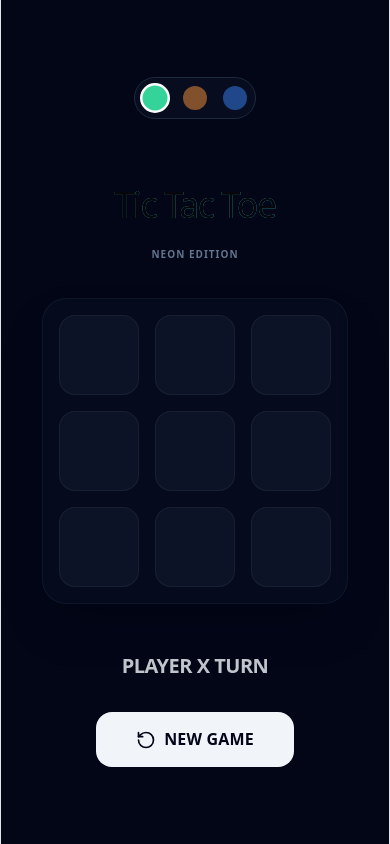
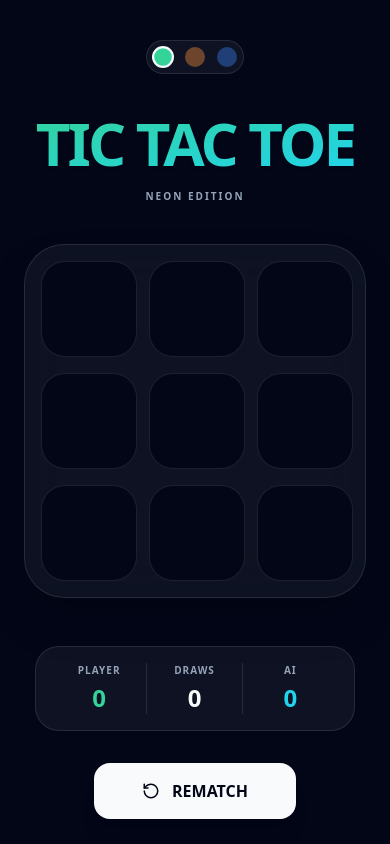
Before and after one commit to RomiValladares/TicTacToeReact, a React (Vite) app: page / in a window 390 px wide. Built offline with nearby package versions, Linux system fonts and the light colour scheme.

Commit message:
implement session scoreboard, winning line highlights, and status feedback

```diff
--- a/src/features/game/TicTacToe.tsx
+++ b/src/features/game/TicTacToe.tsx
@@ -1,14 +1,14 @@
 import React, { useState, useEffect } from 'react';
+import { X, Circle, RotateCcw } from 'lucide-react';
 import {
     createEmptyBoard,
     applyMove,
     getWinner,
+    getWinningLine,
     getBestMove,
     PLAYERS,
     type Board
 } from '../../core/gameLogic';
-
-import { X, Circle, RotateCcw } from 'lucide-react';
 
 export const TicTacToe: React.FC = () => {
     const [theme, setTheme] = useState<'neon' | 'sunset' | 'classic'>('neon');
@@ -16,8 +16,20 @@ export const TicTacToe: React.FC = () => {
     const [isXNext, setIsXNext] = useState<boolean>(true);
     const [isAiThinking, setIsAiThinking] = useState<boolean>(false);
 
+    // Scoreboard State
+    const [scores, setScores] = useState({ X: 0, O: 0, draws: 0 });
+
     const winner = getWinner(board);
+    const winLine = getWinningLine(board); // Get the [a, b, c] array
 
+    // Update scores when game ends
+    useEffect(() => {
+        if (winner === 'X') setScores(s => ({ ...s, X: s.X + 1 }));
+        if (winner === 'O') setScores(s => ({ ...s, O: s.O + 1 }));
+        if (winner === 'draw') setScores(s => ({ ...s, draws: s.draws + 1 }));
+    }, [winner]);
+
+    // AI Logic
     useEffect(() => {
         if (!isXNext && !winner) {
             setIsAiThinking(true);
@@ -40,74 +52,82 @@ export const TicTacToe: React.FC = () => {
     };
 
     return (
-    <div data-theme={theme} className="flex flex-col items-center justify-center min-h-screen bg-[var(--bg-main)] text-slate-100 p-4 transition-colors duration-500">
+        <div data-theme={theme} className="flex flex-col items-center min-h-screen bg-[var(--bg-main)] text-[var(--text-main)] p-6 transition-colors duration-500">
 
-      {/* Theme Switcher UI */}
-      <div className="flex gap-4 mb-12 bg-slate-900/40 p-2 rounded-full border border-slate-800">
+            <header className="w-full max-w-md flex flex-col items-center mb-10 mt-4">
+                {/* Theme Switcher */}
+                <div className="flex gap-3 mb-8 bg-[var(--text-main)]/5 p-1.5 rounded-full border border-[var(--text-main)]/10">
                     {(['neon', 'sunset', 'classic'] as const).map((t) => (
                         <button
                             key={t}
                             onClick={() => setTheme(t)}
-            className={`w-6 h-6 rounded-full border-2 transition-transform ${theme === t ? 'scale-125 border-white' : 'border-transparent opacity-50'}`}
+                            className={`w-5 h-5 rounded-full border-2 transition-all ${theme === t ? 'scale-110 border-[var(--text-main)]' : 'border-transparent opacity-40'}`}
                             style={{ backgroundColor: t === 'neon' ? '#34d399' : t === 'sunset' ? '#fb923c' : '#3b82f6' }}
                         />
                     ))}
                 </div>
 
-      <div className="text-center mb-8">
-        <h1 className="text-5xl font-extrabold tracking-tighter bg-gradient-to-r from-[var(--primary)] to-[var(--secondary)] bg-clip-text text-transparent mb-2">
-          Tic Tac Toe
+                <h1 className="text-6xl font-black tracking-tighter bg-gradient-to-br from-[var(--primary)] to-[var(--secondary)] bg-clip-text text-transparent leading-tight text-center drop-shadow-sm">
+                    TIC TAC TOE
                 </h1>
-        <p className="text-slate-500 font-bold uppercase tracking-widest text-[10px]">
-          {theme} Edition
+                <p className="text-[var(--text-muted)] font-black uppercase tracking-[0.2em] text-[10px] mt-2">
+                    {theme} edition
                 </p>
-      </div>
+            </header>
 
-      {/* Board with Ghost Hovers */}
-      <div className="grid grid-cols-3 gap-4 bg-slate-900/30 p-4 rounded-3xl border border-white/5 shadow-2xl backdrop-blur-sm">
-        {board.map((cell, i) => (
+            {/* BOARD */}
+            <main className="grid grid-cols-3 gap-4 bg-[var(--text-main)]/5 p-4 rounded-[2.5rem] border border-[var(--text-main)]/10 shadow-2xl backdrop-blur-xl mb-12">
+                {board.map((cell, i) => {
+                    const isWinningSquare = winLine?.includes(i);
+                    return (
                         <button
                             key={i}
                             onClick={() => handleSquareClick(i)}
                             disabled={!!cell || !!winner || isAiThinking}
-            // "group" class enables the ghost hover effect
-            className="group relative w-20 h-20 sm:w-28 sm:h-28 rounded-2xl bg-slate-900/80 border border-white/5 flex items-center justify-center transition-all duration-200 hover:bg-slate-800/50 hover:scale-105 active:scale-95 disabled:hover:scale-100"
+                            className={`
+                group relative w-24 h-24 sm:w-28 sm:h-28 rounded-[1.5rem] bg-[var(--bg-main)] border border-[var(--text-main)]/10
+                flex items-center justify-center transition-all duration-300
+                ${isWinningSquare ? 'ring-4 ring-[var(--primary)]/50 bg-[var(--primary)]/10 scale-105' : 'hover:bg-[var(--text-main)]/5'}
+              `}
                         >
-            {/* The Marks (Icons instead of Text) */}
-            {cell === 'X' && <X size={48} strokeWidth={3} className="text-[var(--primary)] drop-shadow-[0_0_8px_var(--primary)]" />}
-            {cell === 'O' && <Circle size={40} strokeWidth={3} className="text-[var(--secondary)] drop-shadow-[0_0_8px_var(--secondary)]" />}
+                            {cell === 'X' && <X size={44} strokeWidth={3} className="text-[var(--primary)]" />}
+                            {cell === 'O' && <Circle size={38} strokeWidth={3} className="text-[var(--secondary)]" />}
 
-            {/* THE GHOST: Only visible on hover if cell is empty */}
                             {!cell && !winner && !isAiThinking && (
-              <div className="opacity-0 group-hover:opacity-20 transition-opacity duration-200">
-                {isXNext ? <X size={48} strokeWidth={3} className="text-[var(--primary)]" /> : <Circle size={40} strokeWidth={3} className="text-[var(--secondary)]" />}
+                                <div className="opacity-0 group-hover:opacity-10 transition-opacity">
+                                    {isXNext ? <X size={44} strokeWidth={3} className="text-[var(--text-main)]" /> : <Circle size={38} strokeWidth={3} className="text-[var(--text-main)]" />}
                                 </div>
                             )}
                         </button>
-        ))}
+                    );
+                })}
+            </main>
+
+            <footer className="w-full max-w-xs flex flex-col items-center gap-8">
+                {/* Scoreboard */}
+                <div className="grid grid-cols-3 w-full bg-[var(--text-main)]/5 rounded-3xl border border-[var(--text-main)]/10 p-4">
+                    <div className="flex flex-col items-center border-r border-[var(--text-main)]/10">
+                        <span className="text-[10px] font-bold text-[var(--text-muted)] uppercase tracking-widest mb-1">Player</span>
+                        <span className="text-2xl font-black text-[var(--primary)]">{scores.X}</span>
                     </div>
-
-      <div className="mt-12 flex flex-col items-center gap-8">
-        <div className="text-xl font-bold tracking-tight">
-          {winner ? (
-            <span className="text-yellow-400">
-              {winner === 'draw' ? "IT'S A DRAW" : `${winner} WINS`}
-            </span>
-          ) : (
-            <span className="opacity-80">
-              {isAiThinking ? "AI IS ANALYZING..." : `PLAYER ${isXNext ? 'X' : 'O'} TURN`}
-            </span>
-          )}
+                    <div className="flex flex-col items-center border-r border-[var(--text-main)]/10">
+                        <span className="text-[10px] font-bold text-[var(--text-muted)] uppercase tracking-widest mb-1">Draws</span>
+                        <span className="text-2xl font-black">{scores.draws}</span>
+                    </div>
+                    <div className="flex flex-col items-center">
+                        <span className="text-[10px] font-bold text-[var(--text-muted)] uppercase tracking-widest mb-1">AI</span>
+                        <span className="text-2xl font-black text-[var(--secondary)]">{scores.O}</span>
+                    </div>
                 </div>
 
                 <button
                     onClick={() => setBoard(createEmptyBoard())}
-          className="group flex items-center gap-2 px-10 py-4 bg-slate-100 text-slate-950 font-black rounded-2xl hover:bg-white hover:-translate-y-1 transition-all"
+                    className="flex items-center gap-3 px-12 py-4 bg-[var(--btn-bg)] text-[var(--btn-text)] font-black rounded-2xl hover:scale-105 active:scale-95 transition-all shadow-xl shadow-black/5"
                 >
-          <RotateCcw size={20} className="group-hover:rotate-[-45deg] transition-transform" />
-          NEW GAME
+                    <RotateCcw size={18} />
+                    REMATCH
                 </button>
-      </div>
+            </footer>
         </div>
     );
 };
--- a/src/index.css
+++ b/src/index.css
@@ -1,148 +1,71 @@
 @import "tailwindcss";
+@import url('https://fonts.googleapis.com/css2?family=Outfit:wght@100..900&display=swap');
 
-:root {
-  --text: #6b6375;
-  --text-h: #08060d;
-  --bg: #fff;
-  --border: #e5e4e7;
-  --code-bg: #f4f3ec;
-  --accent: #aa3bff;
-  --accent-bg: rgba(170, 59, 255, 0.1);
-  --accent-border: rgba(170, 59, 255, 0.5);
-  --social-bg: rgba(244, 243, 236, 0.5);
-  --shadow:
-    rgba(0, 0, 0, 0.1) 0 10px 15px -3px, rgba(0, 0, 0, 0.05) 0 4px 6px -2px;
-
-  --sans: system-ui, 'Segoe UI', Roboto, sans-serif;
-  --heading: system-ui, 'Segoe UI', Roboto, sans-serif;
-  --mono: ui-monospace, Consolas, monospace;
-
-  font: 18px/145% var(--sans);
-  letter-spacing: 0.18px;
-  color-scheme: light dark;
-  color: var(--text);
-  background: var(--bg);
-  font-synthesis: none;
-  text-rendering: optimizeLegibility;
-  -webkit-font-smoothing: antialiased;
-  -moz-osx-font-smoothing: grayscale;
-
-  @media (max-width: 1024px) {
-    font-size: 16px;
-  }
+/* --- THEME CONFIGURATION --- */
+@theme {
+  --font-sans: "Outfit", ui-sans-serif, system-ui;
+  --color-primary: var(--primary);
+  --color-secondary: var(--secondary);
 }
 
-@media (prefers-color-scheme: dark) {
-  :root {
-    --text: #9ca3af;
-    --text-h: #f3f4f6;
-    --bg: #16171d;
-    --border: #2e303a;
-    --code-bg: #1f2028;
-    --accent: #c084fc;
-    --accent-bg: rgba(192, 132, 252, 0.15);
-    --accent-border: rgba(192, 132, 252, 0.5);
-    --social-bg: rgba(47, 48, 58, 0.5);
-    --shadow:
-      rgba(0, 0, 0, 0.4) 0 10px 15px -3px, rgba(0, 0, 0, 0.25) 0 4px 6px -2px;
-  }
+/* --- GLOBAL VARIABLES --- */
+:root {
+  /* Default: Neon Theme (Dark) */
+  --primary: #34d399;
+  --secondary: #22d3ee;
+  --bg-main: #020617;
+  --text-main: #f8fafc;
+  --text-muted: #94a3b8;
+  --btn-bg: #f8fafc;
+  --btn-text: #020617;
 
-  #social .button-icon {
-    filter: invert(1) brightness(2);
-  }
+  /* Typography */
+  --sans: 'Outfit', system-ui, sans-serif;
+  --mono: ui-monospace, Consolas, monospace;
+}
+
+/* --- THEME OVERRIDES --- */
+[data-theme='sunset'] {
+  --primary: #fb923c;
+  --secondary: #f472b6;
+  --bg-main: #0c0a09;
+  --text-main: #fafaf9;
+  --text-muted: #a8a29e;
+  --btn-bg: #fafaf9;
+  --btn-text: #0c0a09;
+}
+
+[data-theme='classic'] {
+  --primary: #000000;
+  --secondary: #475569;
+  --bg-main: #ffffff;
+  --text-main: #000000;
+  --text-muted: #64748b;
+  --btn-bg: #000000;
+  --btn-text: #ffffff;
+}
+
+/* --- BASE STYLES --- */
+body {
+  margin: 0;
+  font-family: var(--sans);
+  background: var(--bg-main);
+  color: var(--text-main);
+  -webkit-font-smoothing: antialiased;
 }
 
 #root {
-  width: 1126px;
-  max-width: 100%;
+  width: 100%;
   margin: 0 auto;
-  text-align: center;
-  border-inline: 1px solid var(--border);
   min-height: 100svh;
   display: flex;
   flex-direction: column;
   box-sizing: border-box;
 }
 
-body {
-  margin: 0;
-}
-
-h1,
-h2 {
-  font-family: var(--heading);
-  font-weight: 500;
-  color: var(--text-h);
-}
-
-h1 {
-  font-size: 56px;
-  letter-spacing: -1.68px;
-  margin: 32px 0;
-
-  @media (max-width: 1024px) {
-    font-size: 36px;
-    margin: 20px 0;
+/* Mobile Responsiveness */
+@media (max-width: 1024px) {
+  :root {
+    font-size: 16px;
   }
 }
-
-h2 {
-  font-size: 24px;
-  line-height: 118%;
-  letter-spacing: -0.24px;
-  margin: 0 0 8px;
-
-  @media (max-width: 1024px) {
-    font-size: 20px;
-  }
-}
-
-p {
-  margin: 0;
-}
-
-code,
-.counter {
-  font-family: var(--mono);
-  display: inline-flex;
-  border-radius: 4px;
-  color: var(--text-h);
-}
-
-code {
-  font-size: 15px;
-  line-height: 135%;
-  padding: 4px 8px;
-  background: var(--code-bg);
-}
-
-@import "tailwindcss";
-
-@theme {
-  /* This maps Tailwind colors to our custom variables */
-  --color-primary: var(--primary);
-  --color-secondary: var(--secondary);
-  --color-board-bg: var(--board-bg);
-}
-
-:root {
-  /* Default Theme (Neon) */
-  --primary: #34d399;   /* Emerald 400 */
-  --secondary: #22d3ee; /* Cyan 400 */
-  --board-bg: #0f172a;  /* Slate 900 */
-  --bg-main: #020617;   /* Slate 950 */
-}
-
-[data-theme='sunset'] {
-  --primary: #fb923c;   /* Orange 400 */
-  --secondary: #f472b6; /* Pink 400 */
-  --board-bg: #1c1917;  /* Stone 900 */
-  --bg-main: #0c0a09;   /* Stone 950 */
-}
-
-[data-theme='classic'] {
-  --primary: #3b82f6;   /* Blue 500 */
-  --secondary: #ef4444; /* Red 500 */
-  --board-bg: #f8fafc;  /* Slate 50 */
-  --bg-main: #ffffff;   /* White */
-}
```
Also changed, not shown: 1 other file (tests, documents, lock files or other folders). Lines whose indentation alone changed are shown as unchanged.
